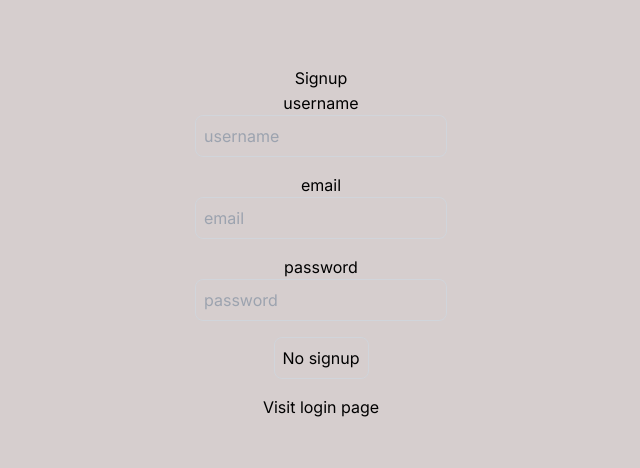
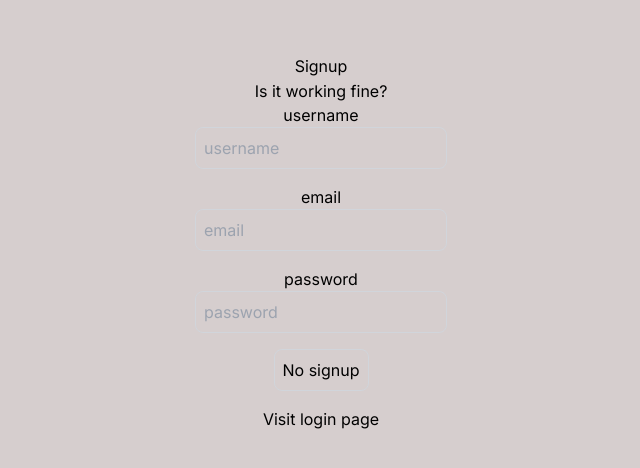
Before and after one commit to realsudarshan/nextauth, a Next.js app: page /signup in a window 1280 px wide. Shown: the part 158-626 px from the top of the page, without its empty margins (319-959 px from the left). Built offline with nearby package versions, Linux system fonts and the light colour scheme.

Commit message:
Update page.js

```diff
--- a/src/app/signup/page.js
+++ b/src/app/signup/page.js
@@ -48,6 +48,7 @@ export default function SignupPage() {
         <h1>{loading ? "Processing" : "Signup"}</h1>
         <hr />
     <h1>{process.env.DOMAIN_NAME}</h1>
+    <h1>Is it working fine?</h1>
         <label htmlFor="username">username</label>
         <input
         className="p-2 border border-gray-300 rounded-lg mb-4 focus:outline-none focus:border-gray-600 text-black"
```
